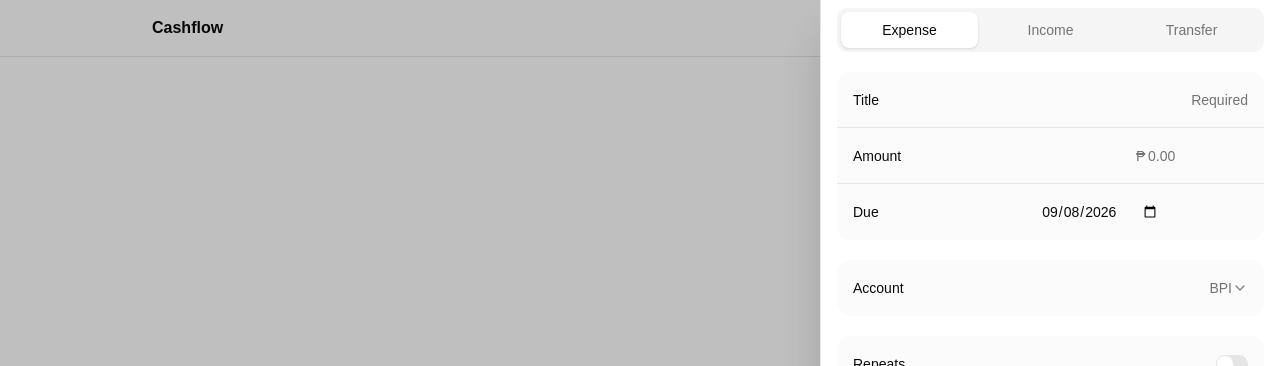
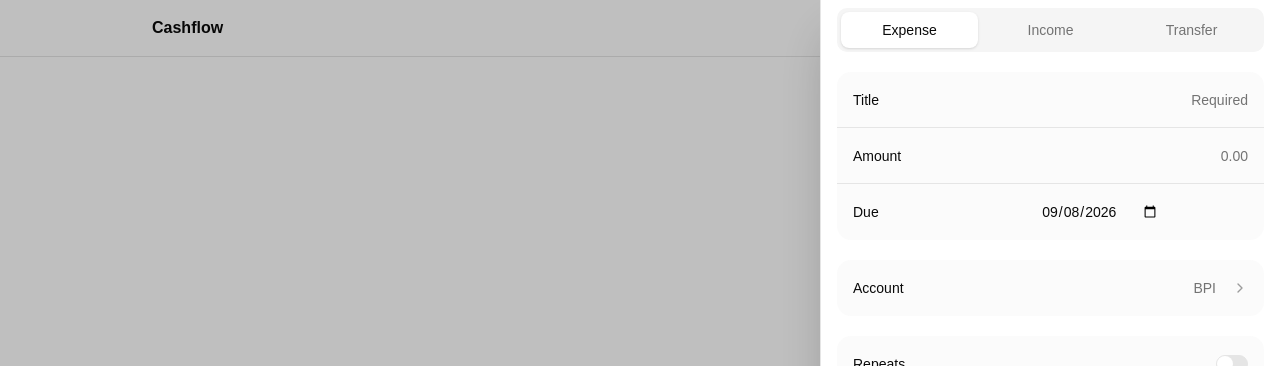
Before and after one commit to stanxaf/cashflow, a Next.js app: page /items/new in a window 1280 px wide. Shown: the top 366 px of the page. Built offline with nearby package versions, Linux system fonts and the light colour scheme.

Commit message:
Refine editor drill-down interactions

```diff
--- a/src/components/financial-item-form.tsx
+++ b/src/components/financial-item-form.tsx
@@ -2,6 +2,7 @@
 
 import { useState } from "react";
 import { useRouter } from "next/navigation";
+import { Check, ChevronLeft, ChevronRight } from "lucide-react";
 import {
   AlertDialog,
   AlertDialogAction,
@@ -15,30 +16,52 @@ import {
 } from "@/components/ui/alert-dialog";
 import { Button, buttonVariants } from "@/components/ui/button";
 import { Input } from "@/components/ui/input";
-import { Select, SelectContent, SelectItem, SelectTrigger, SelectValue } from "@/components/ui/select";
 import { Switch } from "@/components/ui/switch";
 import { accounts, type EventType, type FinancialEvent } from "@/lib/seed-data";
 import { cn } from "@/lib/utils";
 
 const rowClass = "grid min-h-14 grid-cols-[minmax(0,1fr)_minmax(0,1.2fr)] items-center gap-4 px-4";
 const inputClass = "h-9 border-0 bg-transparent px-0 text-right shadow-none focus-visible:ring-0";
-const selectRowClass = "h-14 w-full rounded-none border-0 bg-transparent px-4 shadow-none focus:ring-0";
 
-function AccountSelect({ label, defaultValue, ariaLabel }: { label: string; defaultValue: string; ariaLabel: string }) {
+type SelectionView = "account" | "from" | "to" | "frequency" | null;
+
+const frequencies = [
+  { value: "weekly", label: "Weekly" },
+  { value: "twice-monthly", label: "Twice monthly" },
+  { value: "monthly", label: "Monthly" },
+  { value: "yearly", label: "Yearly" },
+];
+
+function SelectionRow({ label, selected, onSelect, isLast }: { label: string; selected: boolean; onSelect: () => void; isLast: boolean }) {
   return (
-    <Select defaultValue={defaultValue}>
-      <SelectTrigger className={selectRowClass} aria-label={ariaLabel}>
-        <span className="text-sm text-foreground">{label}</span>
-        <span className="ml-auto text-sm text-muted-foreground">
-          <SelectValue />
-        </span>
-      </SelectTrigger>
-      <SelectContent>
-        {accounts.map((account) => (
-          <SelectItem key={account.id} value={account.id}>{account.name}</SelectItem>
-        ))}
-      </SelectContent>
-    </Select>
+    <button
+      type="button"
+      onClick={onSelect}
+      className={cn(
+        "flex min-h-14 w-full items-center justify-between gap-4 px-4 text-left text-sm transition-colors hover:bg-muted/60",
+        !isLast && "border-b border-border/50"
+      )}
+    >
+      <span>{label}</span>
+      {selected && <Check className="h-4 w-4 shrink-0" aria-hidden="true" />}
+    </button>
+  );
+}
+
+function DrilldownRow({ label, value, onOpen, hasBorder = false }: { label: string; value: string; onOpen: () => void; hasBorder?: boolean }) {
+  return (
+    <button
+      type="button"
+      onClick={onOpen}
+      className={cn(
+        "flex min-h-14 w-full items-center gap-4 px-4 text-left text-sm transition-colors hover:bg-muted/60",
+        hasBorder && "border-b border-border/50"
+      )}
+    >
+      <span>{label}</span>
+      <span className="ml-auto text-muted-foreground">{value}</span>
+      <ChevronRight className="h-4 w-4 shrink-0 text-muted-foreground/70" aria-hidden="true" />
+    </button>
   );
 }
 
@@ -46,7 +69,78 @@ export function FinancialItemForm({ item, onDone }: { item?: FinancialEvent; onD
   const router = useRouter();
   const [type, setType] = useState<EventType>(item?.type ?? "expense");
   const [repeat, setRepeat] = useState(Boolean(item?.recurring));
+  const [selectionView, setSelectionView] = useState<SelectionView>(null);
+  const [accountId, setAccountId] = useState(item?.accountId ?? "bpi");
+  const [fromAccountId, setFromAccountId] = useState(item?.fromAccountId ?? "bpi");
+  const [toAccountId, setToAccountId] = useState(item?.toAccountId ?? "maya");
+  const [frequency, setFrequency] = useState("monthly");
   const finish = onDone ?? (() => router.push("/paydays"));
+
+  const accountName = (id: string) => accounts.find((account) => account.id === id)?.name ?? "Select";
+  const frequencyName = frequencies.find((option) => option.value === frequency)?.label ?? "Select";
+
+  if (selectionView) {
+    const isFrequency = selectionView === "frequency";
+    const title = isFrequency
+      ? "Frequency"
+      : selectionView === "from"
+        ? "From account"
+        : selectionView === "to"
+          ? "To account"
+          : "Account";
+
+    const selectedAccountId = selectionView === "from" ? fromAccountId : selectionView === "to" ? toAccountId : accountId;
+
+    return (
+      <div className="flex min-h-0 flex-1 flex-col">
+        <div className="shrink-0 border-b px-2 py-2">
+          <button
+            type="button"
+            onClick={() => setSelectionView(null)}
+            className="flex h-10 items-center gap-1 rounded-md px-2 text-sm font-medium transition-colors hover:bg-muted focus-visible:outline-none focus-visible:ring-2 focus-visible:ring-ring"
+          >
+            <ChevronLeft className="h-4 w-4" aria-hidden="true" />
+            Back
+          </button>
+        </div>
+
+        <div className="min-h-0 flex-1 overflow-y-auto px-4 pb-8 pt-4">
+          <div className="mx-auto w-full max-w-lg space-y-3">
+            <h2 className="px-1 text-base font-semibold">{title}</h2>
+            <section className="overflow-hidden rounded-xl bg-muted/45">
+              {isFrequency
+                ? frequencies.map((option, index) => (
+                    <SelectionRow
+                      key={option.value}
+                      label={option.label}
+                      selected={frequency === option.value}
+                      isLast={index === frequencies.length - 1}
+                      onSelect={() => {
+                        setFrequency(option.value);
+                        setSelectionView(null);
+                      }}
+                    />
+                  ))
+                : accounts.map((account, index) => (
+                    <SelectionRow
+                      key={account.id}
+                      label={account.name}
+                      selected={selectedAccountId === account.id}
+                      isLast={index === accounts.length - 1}
+                      onSelect={() => {
+                        if (selectionView === "from") setFromAccountId(account.id);
+                        else if (selectionView === "to") setToAccountId(account.id);
+                        else setAccountId(account.id);
+                        setSelectionView(null);
+                      }}
+                    />
+                  ))}
+            </section>
+          </div>
+        </div>
+      </div>
+    );
+  }
 
   return (
     <form
@@ -56,6 +150,11 @@ export function FinancialItemForm({ item, onDone }: { item?: FinancialEvent; onD
         finish();
       }}
     >
+      <input type="hidden" name="accountId" value={accountId} />
+      <input type="hidden" name="fromAccountId" value={fromAccountId} />
+      <input type="hidden" name="toAccountId" value={toAccountId} />
+      <input type="hidden" name="frequency" value={frequency} />
+
       <div className="min-h-0 flex-1 overflow-y-auto px-4 pb-8 pt-2">
         <div className="mx-auto w-full max-w-lg space-y-5">
           <div className="grid grid-cols-3 gap-1 rounded-lg bg-muted p-1">
@@ -82,19 +181,14 @@ export function FinancialItemForm({ item, onDone }: { item?: FinancialEvent; onD
 
             <label className={cn(rowClass, "border-b border-border/50")}>
               <span className="text-sm">Amount</span>
-              <div className="ml-auto flex items-center text-sm">
-                <div className="relative w-28">
-                  <span className="pointer-events-none absolute inset-y-0 left-0 flex items-center text-muted-foreground">₱</span>
               <Input
                 name="amount"
                 inputMode="decimal"
                 defaultValue={item ? item.amount / 100 : undefined}
                 placeholder="0.00"
                 required
-                    className="h-9 w-full border-0 bg-transparent py-0 pl-3 pr-0 text-left shadow-none focus-visible:ring-0"
+                className={inputClass}
               />
-                </div>
-              </div>
             </label>
 
             <label className={rowClass}>
@@ -106,13 +200,11 @@ export function FinancialItemForm({ item, onDone }: { item?: FinancialEvent; onD
           <section className="overflow-hidden rounded-xl bg-muted/45">
             {type === "transfer" ? (
               <>
-                <div className="border-b border-border/50">
-                  <AccountSelect label="From" defaultValue={item?.fromAccountId ?? "bpi"} ariaLabel="From account" />
-                </div>
-                <AccountSelect label="To" defaultValue={item?.toAccountId ?? "maya"} ariaLabel="To account" />
+                <DrilldownRow label="From" value={accountName(fromAccountId)} onOpen={() => setSelectionView("from")} hasBorder />
+                <DrilldownRow label="To" value={accountName(toAccountId)} onOpen={() => setSelectionView("to")} />
               </>
             ) : (
-              <AccountSelect label="Account" defaultValue={item?.accountId ?? "bpi"} ariaLabel="Account" />
+              <DrilldownRow label="Account" value={accountName(accountId)} onOpen={() => setSelectionView("account")} />
             )}
           </section>
 
@@ -125,20 +217,7 @@ export function FinancialItemForm({ item, onDone }: { item?: FinancialEvent; onD
             </div>
 
             {repeat && (
-              <Select defaultValue={item?.recurring ? "monthly" : "monthly"}>
-                <SelectTrigger className={selectRowClass} aria-label="Frequency">
-                  <span className="text-sm text-foreground">Frequency</span>
-                  <span className="ml-auto text-sm text-muted-foreground">
-                    <SelectValue />
-                  </span>
-                </SelectTrigger>
-                <SelectContent>
-                  <SelectItem value="weekly">Weekly</SelectItem>
-                  <SelectItem value="twice-monthly">Twice monthly</SelectItem>
-                  <SelectItem value="monthly">Monthly</SelectItem>
-                  <SelectItem value="yearly">Yearly</SelectItem>
-                </SelectContent>
-              </Select>
+              <DrilldownRow label="Frequency" value={frequencyName} onOpen={() => setSelectionView("frequency")} />
             )}
           </section>
 
```
Lines whose indentation alone changed are shown as unchanged.
